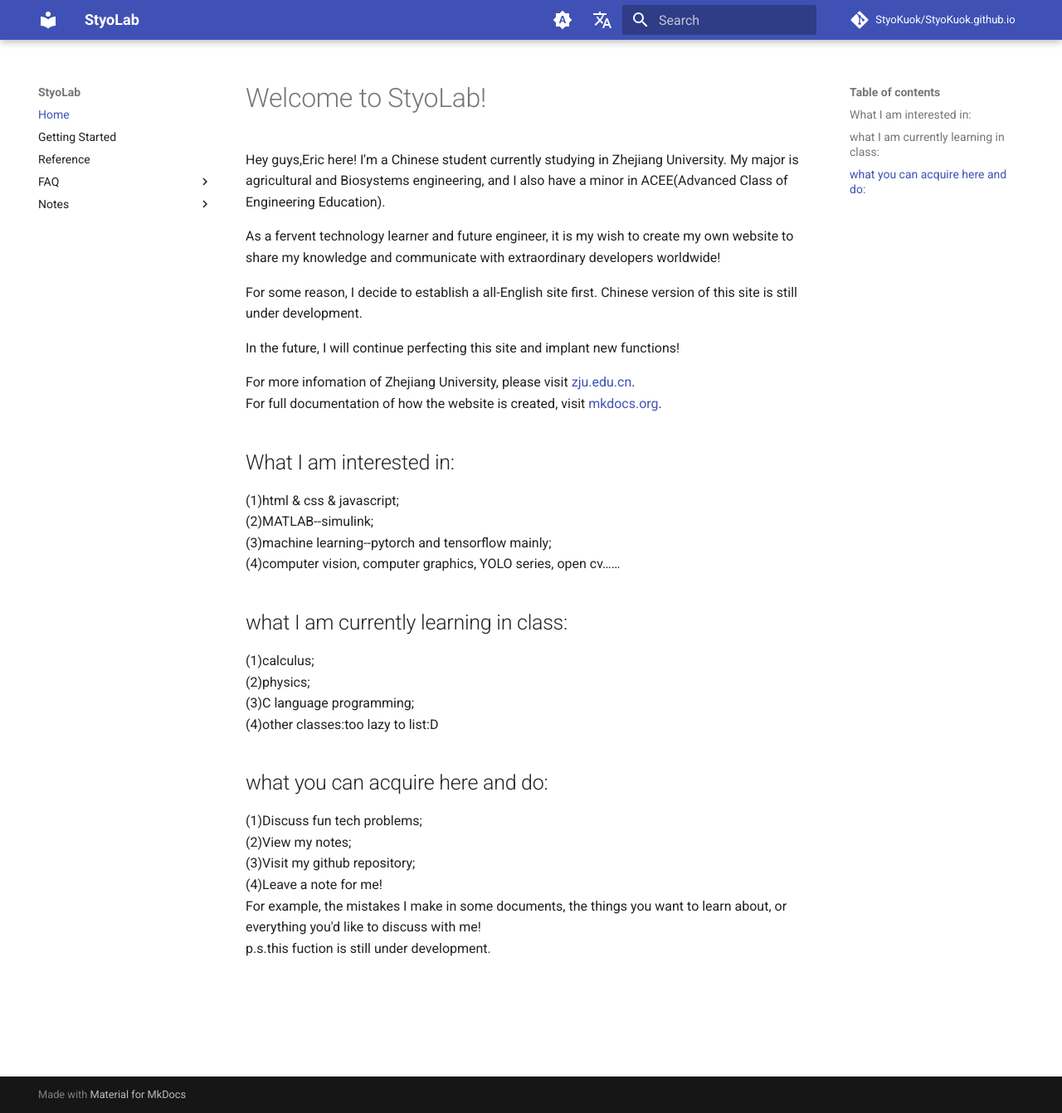
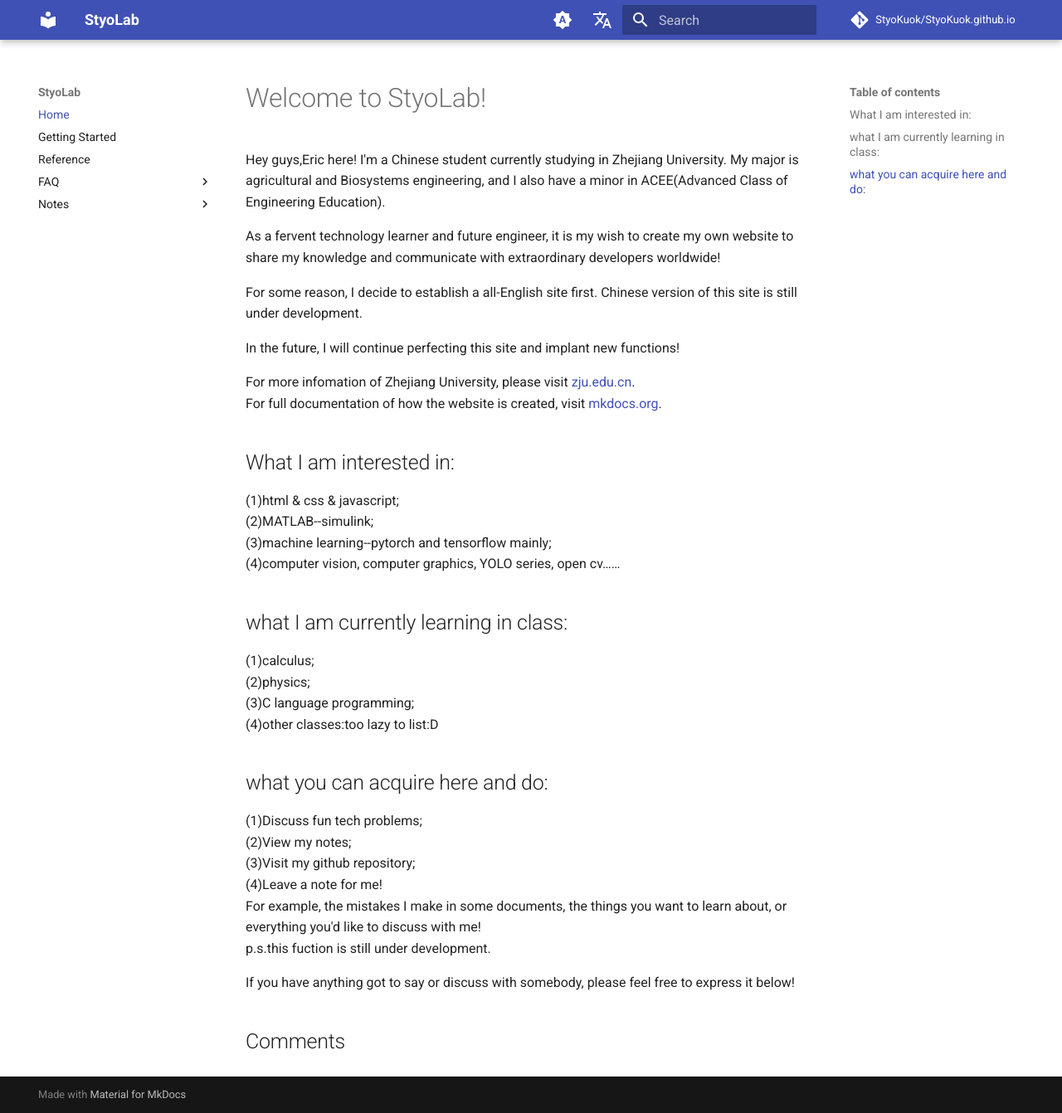
Before and after one commit to StyoKuok/StyoKuok.github.io, an MkDocs documentation site: the page built from docs/index.md, in a window 1280 px wide and 1342 px high. Shown: the whole window at 83% size. Built offline with MkDocs 1.6.1 and Material for MkDocs 9.7.7, drawn with Linux system fonts in a browser that asks for light colours; comment, search, counter and statistics services are not loaded; some of the changed lines change nothing that is shown.

Commit message:
Third commit

```diff
--- a/docs/index.md
+++ b/docs/index.md
@@ -1,5 +1,7 @@
+---
+comments: true
+---
 # Welcome to StyoLab!
-
 Hey guys,Eric here! I'm a Chinese student currently studying in Zhejiang University. My major is agricultural and Biosystems engineering, and I also have a minor in ACEE(Advanced Class of Engineering Education).
 
 As a fervent technology learner and future engineer, it is my wish to create my own website to share my knowledge and communicate with extraordinary developers worldwide!
@@ -30,3 +32,5 @@
 (4)Leave a note for me!
   For example, the mistakes I make in some documents, the things you want to learn about, or    everything you'd like to discuss with me!
   p.s.this fuction is still under development.
+
+ If you have anything got to say or discuss with somebody, please feel free to express it below!
--- a/overrides/partials/comments.html
+++ b/docs/overrides/partials/comments.html
@@ -1,21 +1,21 @@
 {% if page.meta.comments %}
   <h2 id="__comments">{{ lang.t("meta.comments") }}</h2>
-  <script
-  src="https://giscus.app/client.js"
-  data-repo="<StyoKuok>/<StyoKuok_site>"
-  data-repo-id="..."
-  data-category="..."
-  data-category-id="..."
-  data-mapping="https://erickuok.org/home"
-  data-reactions-enabled="1"
-  data-emit-metadata="1"
-  data-theme="light"
-  data-lang="en"
-  crossorigin="anonymous"
-  async
->
+  <!-- Insert generated snippet here -->
+  <script src="https://giscus.app/client.js"
+        data-repo="StyoKuok/StyoKuok.github.io"
+        data-repo-id="R_kgDOMHARXg"
+        data-category="Ideas"
+        data-category-id="DIC_kwDOMHARXs4CgAGp"
+        data-mapping="pathname"
+        data-strict="0"
+        data-reactions-enabled="1"
+        data-emit-metadata="0"
+        data-input-position="bottom"
+        data-theme="preferred_color_scheme"
+        data-lang="zh-CN"
+        crossorigin="anonymous"
+        async>
 </script>
-
   <!-- Synchronize Giscus theme with palette -->
   <script>
     var giscus = document.querySelector("script[src*=giscus]")
--- a/mkdocs.yml
+++ b/mkdocs.yml
@@ -4,6 +4,7 @@
 repo_name: StyoKuok/StyoKuok.github.io
 theme:
   name: material
+  custom_dir: docs/overrides
   palette:
 
     # Palette toggle for automatic mode
```
